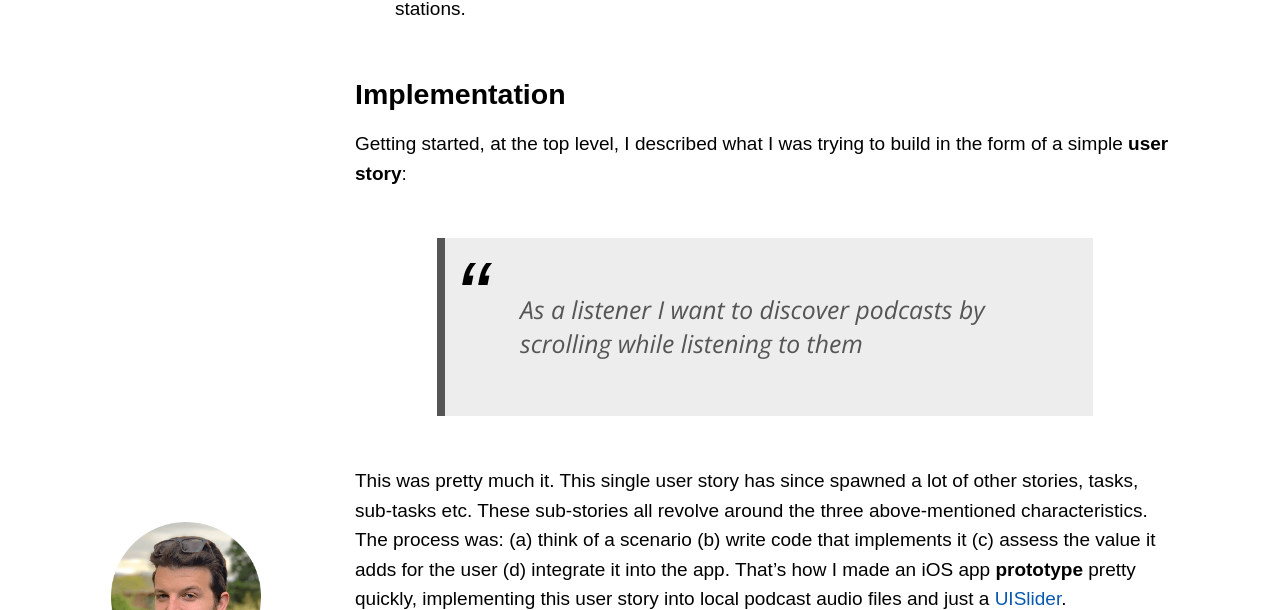
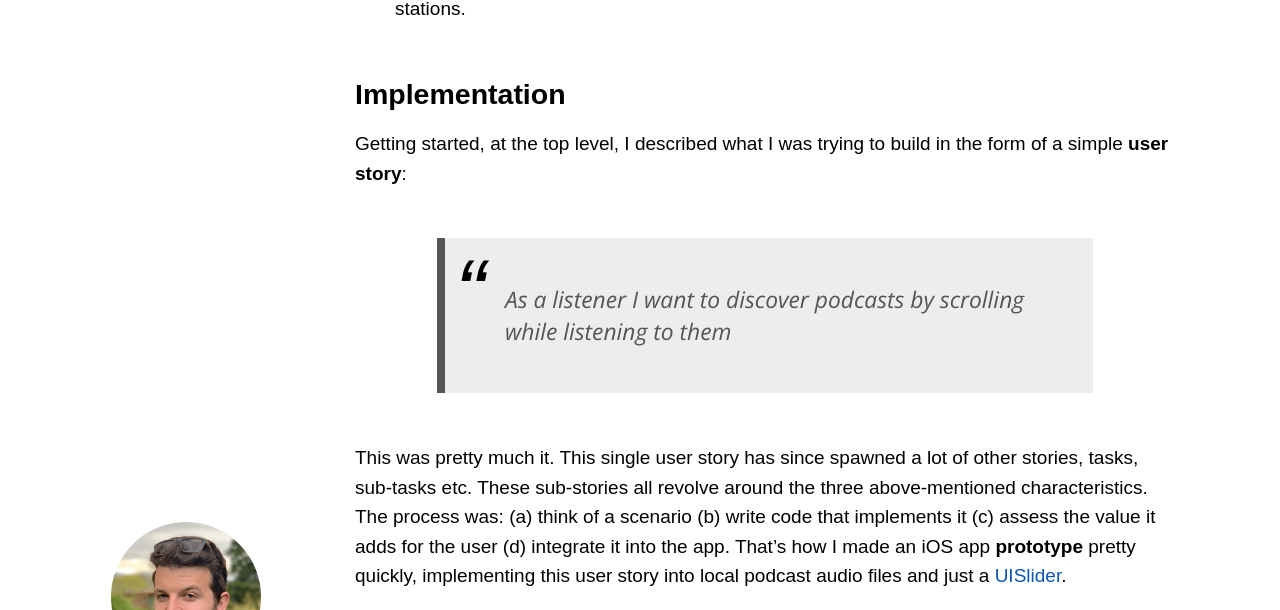
Before and after one commit to orjpap/orjpap.github.io, a Jekyll site: the page built from _posts/2019-05-02-iOS-podfast-edit.md, in a window 1280 px wide and 1400 px high, scrolled down 897 px. Shown: the top 610 px of the window. Built offline with Jekyll 4.4.1, drawn with Linux system fonts in a browser that asks for light colours; Markdown is read by kramdown in place of the engine named in the settings; grey boxes are pictures that could not be loaded.

Commit message:
Blockquote

```diff
--- a/_sass/plain.scss
+++ b/_sass/plain.scss
@@ -259,13 +259,13 @@ main {
 
 @import url(https://fonts.googleapis.com/css?family=Open+Sans:400italic);
 blockquote{
-  font-size: 1.3em;
+  font-size: 1.2em;
   width:80%;
   margin:50px auto;
   font-family:Open Sans;
   font-style:italic;
   color: #555555;
-  padding:1.2em 30px 1.2em 75px;
+  padding:1em 30px 1em 60px;
   border-left:8px solid #555555;
   line-height:1.4;
   position: relative;
```
